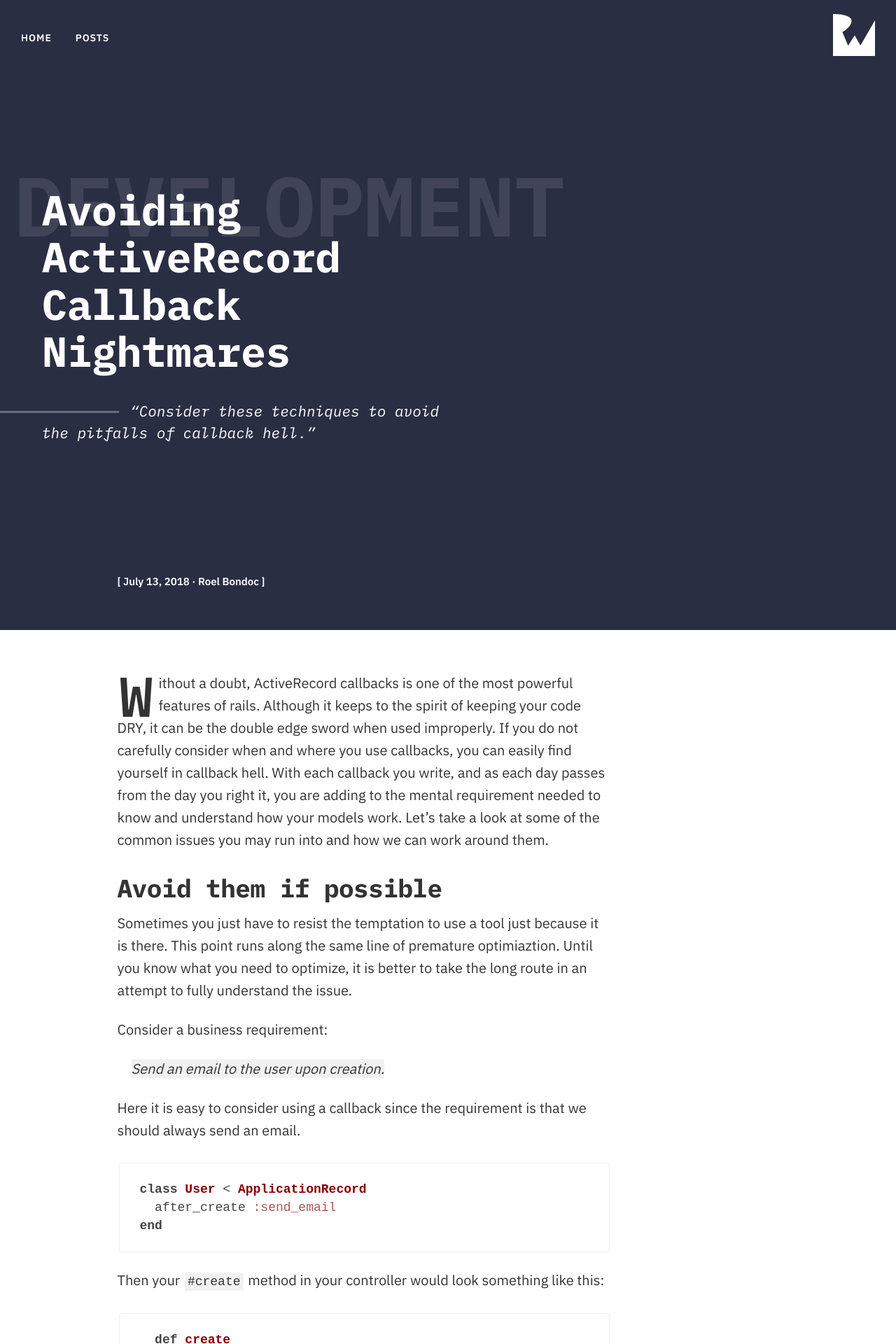
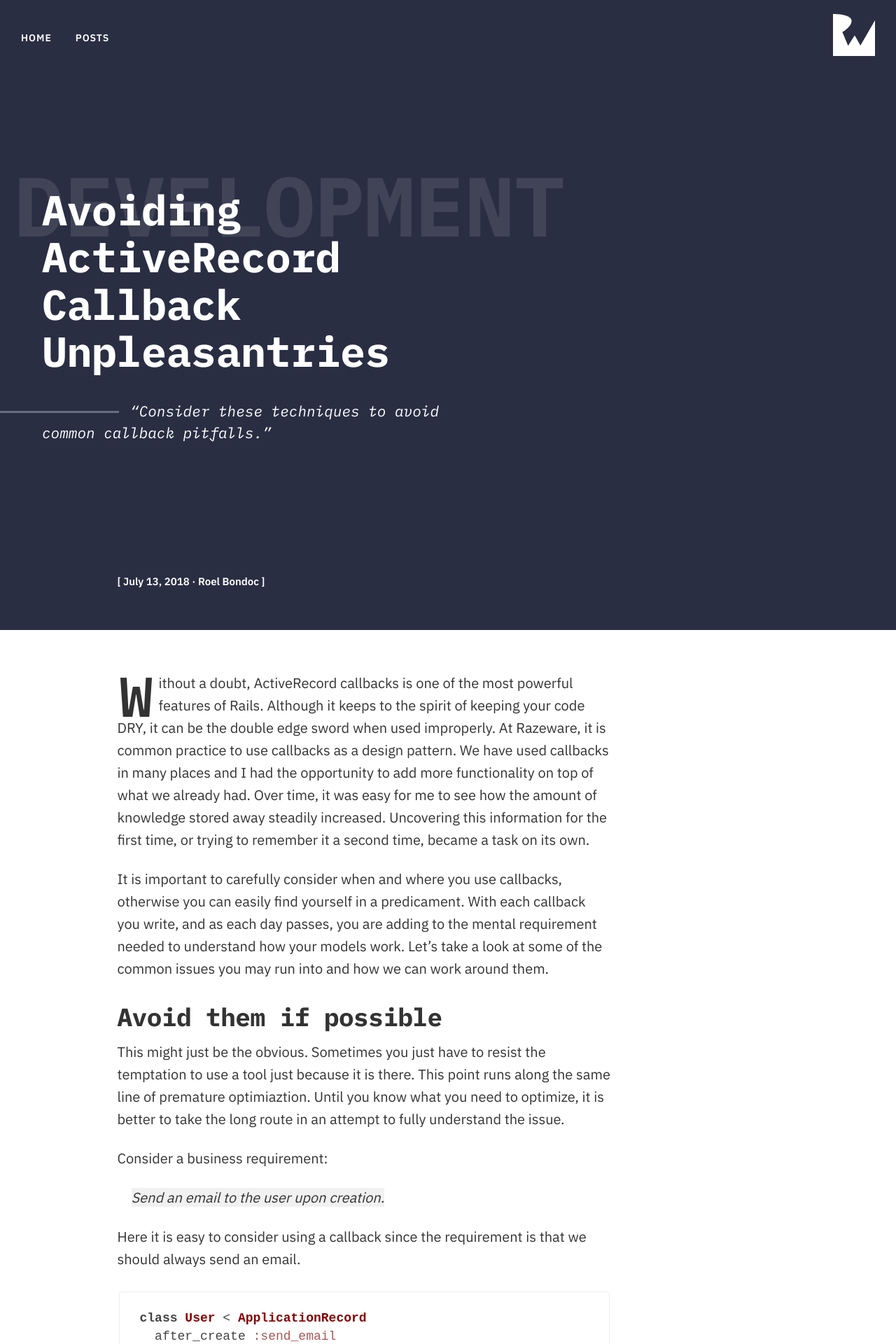
Before and after one commit to razeware/razeware.github.io, a Jekyll site: the page built from _posts/2018-07-13-active-record-callbacks.md, in a window 1280 px wide. Shown: the top 1920 px of the page at 70% size. Built offline with Jekyll 4.4.1, drawn with Linux system fonts in a browser that asks for light colours; nearby versions of some CDN libraries; some of the changed text lies outside the part shown.

Commit message:
PR review updates

````diff
--- a/_posts/2018-07-13-active-record-callbacks.md
+++ b/_posts/2018-07-13-active-record-callbacks.md
@@ -2,7 +2,7 @@
 layout: post
 logo: "--white"
 header_style: "c-header--white"
-title: "Avoiding ActiveRecord Callback Nightmares"
+title: "Avoiding ActiveRecord Callback Unpleasantries"
 date: "July 13, 2018"
 author: "Roel Bondoc"
 author_role: "Fullstack Developer Razeware"
@@ -10,14 +10,16 @@
 color: "#2A2E43"
 image: "/assets/img/pattern-2.png"
 category: "development"
-excerpt: "Consider these techniques to avoid the pitfalls of callback hell."
+excerpt: "Consider these techniques to avoid common callback pitfalls."
 ---
 
-Without a doubt, ActiveRecord callbacks is one of the most powerful features of rails. Although it keeps to the spirit of keeping your code DRY, it can be the double edge sword when used improperly. If you do not carefully consider when and where you use callbacks, you can easily find yourself in callback hell. With each callback you write, and as each day passes from the day you right it, you are adding to the mental requirement needed to know and understand how your models work. Let's take a look at some of the common issues you may run into and how we can work around them.
+Without a doubt, ActiveRecord callbacks is one of the most powerful features of Rails. Although it keeps to the spirit of keeping your code DRY, it can be the double edge sword when used improperly. At Razeware, it is common practice to use callbacks as a design pattern. We have used callbacks in many places and I had the opportunity to add more functionality on top of what we already had. Over time, it was easy for me to see how the amount of knowledge stored away steadily increased. Uncovering this information for the first time, or trying to remember it a second time, became a task on its own.
+
+It is important to carefully consider when and where you use callbacks, otherwise you can easily find yourself in a predicament. With each callback you write, and as each day passes, you are adding to the mental requirement needed to understand how your models work. Let's take a look at some of the common issues you may run into and how we can work around them.
 
 ## Avoid them if possible
 
-Sometimes you just have to resist the temptation to use a tool just because it is there. This point runs along the same line of premature optimiaztion. Until you know what you need to optimize, it is better to take the long route in an attempt to fully understand the issue.
+This might just be the obvious. Sometimes you just have to resist the temptation to use a tool just because it is there. This point runs along the same line of premature optimiaztion. Until you know what you need to optimize, it is better to take the long route in an attempt to fully understand the issue.
 
 Consider a business requirement:
 
@@ -62,21 +66,23 @@
 While it may sound a bit counter intuivite to the "fat models and skinny controllers" mantra, it is important to keep related logic together at the point where they should occur.
 
 ```ruby
+class UsersController < ApplicationController
   def create
     @user = User.create
     @user.send_email
     redirect_to @user
   end
+end
 ```
 
 This now becomes more explicit that when your web form creates a user via the controller, it will now send an email. Any other method that may create a user no longer has to worry about any unwanted side effects.
 
 ## Keep them isolated
 
-Although callbacks are executed in the order they are added to a model, it is something to consider not to rely on that ordering. In other words, callbacks that rely on the outcome of a previous callback can be a source of bugs/confusion.
+Although callbacks are executed in the order they are added to a model, it is something to consider not to rely on that ordering. In other words, callbacks that rely on the outcome of a previous callback can be a source of bugs or confusion.
 
 ```ruby
-class Ticket < ApplicationRecord
+class Video < ApplicationRecord
   belongs_to :category
   after_commit :refresh_category_stats
   after_commit :send_notification
@@ -91,7 +97,7 @@
 end
 ```
 
-The above notification will be sent with the correct up to date stats. However, if any ordering of the callbacks change, the notification may be sent out prematurely before the stats are updated.
+The above notification will be sent with the correct up to date stats. However, if any ordering of the callbacks change (or placed into modules), the notification may be sent out prematurely before the stats are updated.
 
 Try to keep related operations together and don't be afraid if you think your code may look "ugly":
 
@@ -170,4 +176,6 @@
 
 ## Final thoughts
 
-Sometimes it's important to realize that the goal of writing software isn't always to implement common patterns, or follow certain rules. Try to avoid hidden gotcha's and alleviate the need to keep entire models in your mind in order to understand what is going on. The goal should be communicating your intent and building a codebase that you can live in so that it is not a nightmare.
+When I first joined Razeware, uncovering the logic hidden away in callbacks was enlightening. Each callback made sense on their own, but it is apparent that looking at them with a fresh pairs of eyes sheds a new light on how that information should be conveyed. With a bit of consideration and empathy, we can provide a better codebase not only for ourselves but for new developers who come across our code.
+
+Sometimes it's important to realize that the goal of writing software isn't always to implement common patterns, or follow certain rules. Try to avoid hidden gotcha's and alleviate the cognitive overhead required to work with your models. The goal should be communicating your intent and building a codebase that you can live in and not a source of frustration.
--- a/_sass/components/_post.scss
+++ b/_sass/components/_post.scss
@@ -238,7 +238,7 @@
         box-shadow: inset 0 0 0 1px #eee;
         background: none;
         overflow: hidden;
-        overflow-x: scroll;
+        overflow-x: auto;
     }
 
 }
````
Also changed, not shown: other parts of _posts/2018-07-13-active-record-callbacks.md (+4 -2 lines).
